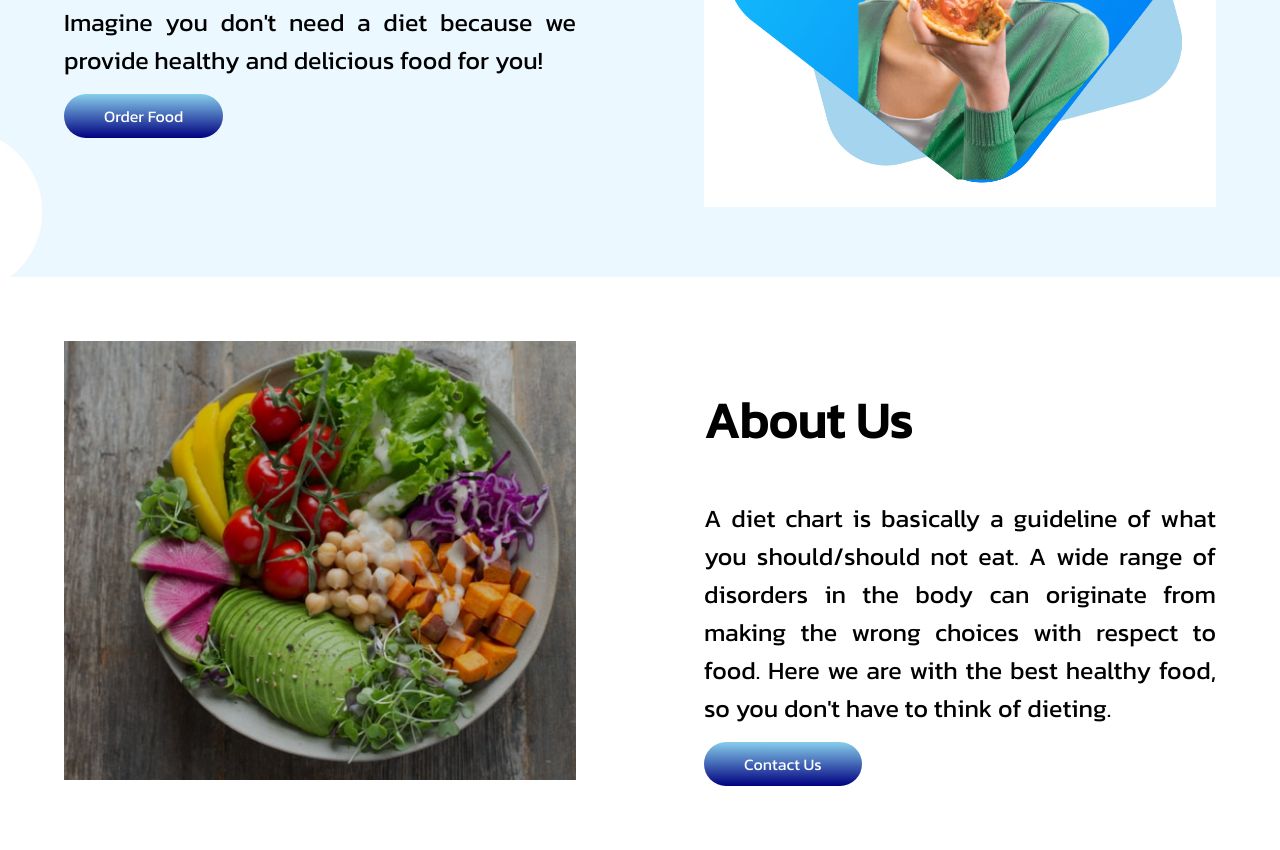
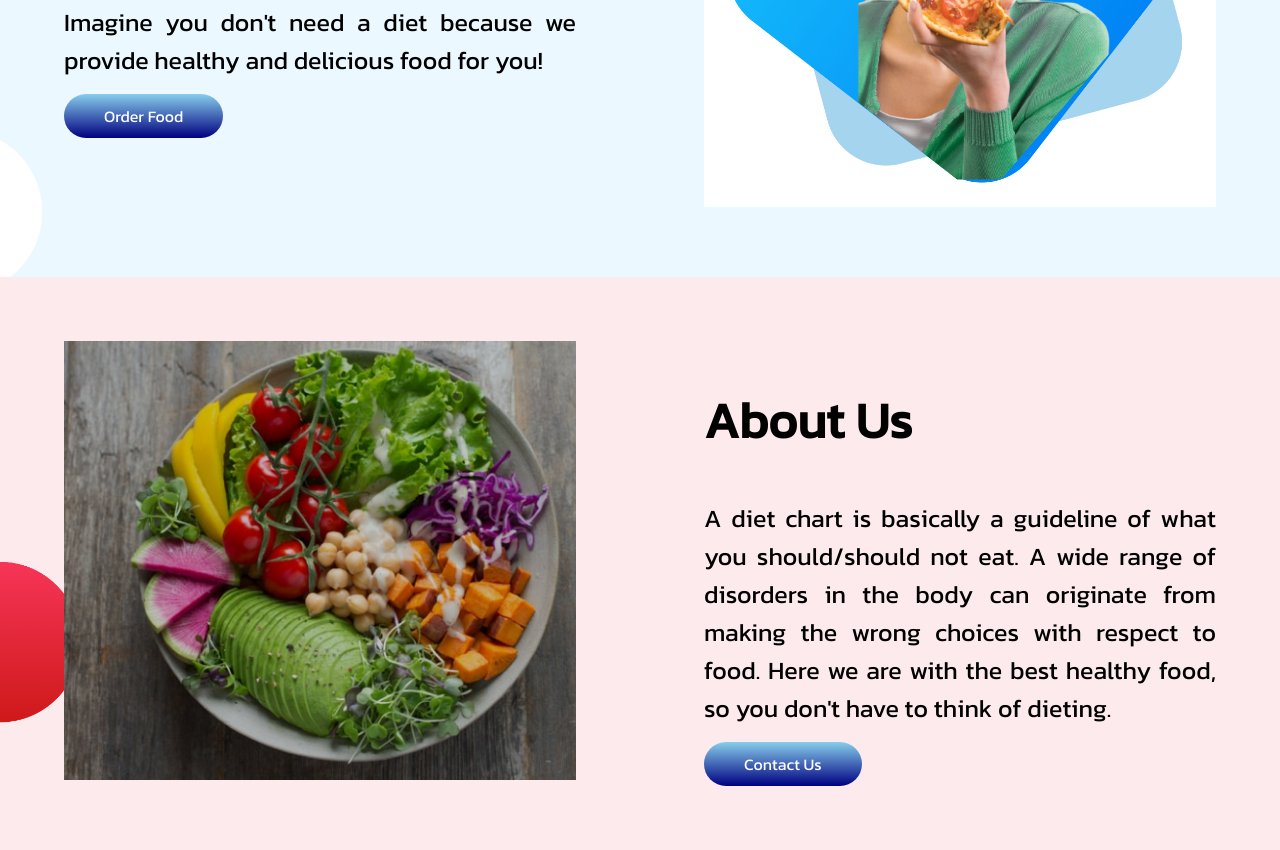
Before and after one commit to SadiaBinteChowdhury/PH-A-1-Food-Network, a plain HTML site: page index.html in a window 1280 px wide. Shown: the part 369-1219 px from the top of the page. Drawn offline with Linux system fonts and the light colour scheme.

Commit message:
second one again

```diff
--- a/index.html
+++ b/index.html
@@ -23,7 +23,7 @@
         </div>
     </section>
 
-    <section class="flexible">
+    <section class="flexible second-banner">
         <div class="take-half">
             <img src="food/Project Cover5.png" alt="">
         </div>
@@ -33,5 +33,9 @@
             <a class="linked-button" target="_blank" href="https://www.linkedin.com/in/sadia-binte-chowdhury/">Contact Us</a>
         </div>
     </section>
+
+    <section class="menu-area">
+
+    </section>
 </body>
 </html>
--- a/style.css
+++ b/style.css
@@ -36,3 +36,9 @@
     width: 100%;
     background-size: 1540px;
 }
+.second-banner{
+    background-image: url(shapes/Frame\ 58.jpg);
+    background-repeat: no-repeat;
+    width: 100%;
+    background-size: 1540px;
+}
```
